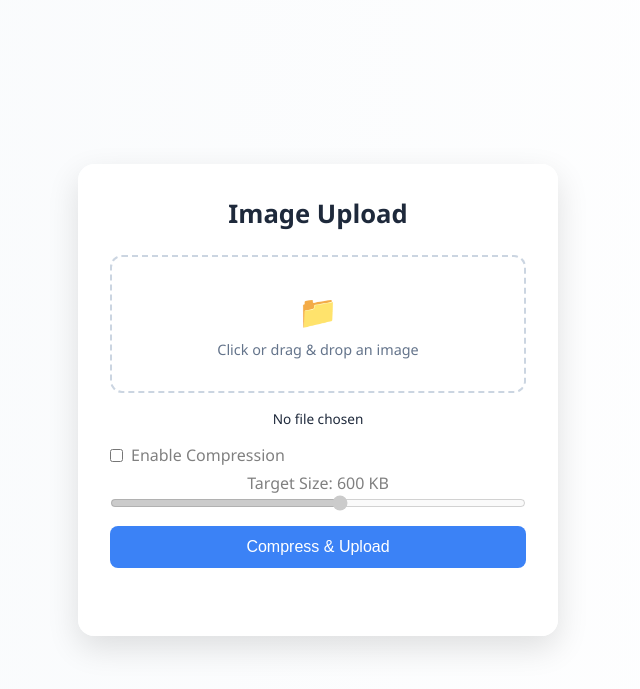
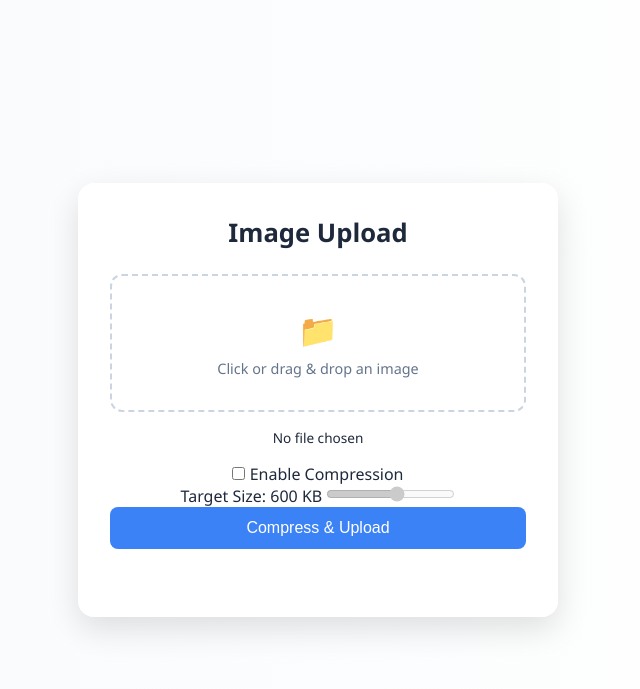
Before and after one commit to bgridtech/images-backend-render, a Flask app: page / in a window 1280 px wide. Shown: the top 689 px of the page, without its empty margins (322-962 px from the left). Run offline with Flask 2, Linux system fonts and the light colour scheme; some libraries are stand-ins or nearby versions.

Commit message:
Update index.html

```diff
--- a/templates/index.html
+++ b/templates/index.html
@@ -7,40 +7,6 @@
   <script src="https://cdn.jsdelivr.net/npm/browser-image-compression@2.0.1/dist/browser-image-compression.js"></script>
   <script src="https://cdn.jsdelivr.net/npm/socket.io-client@4.5.0/dist/socket.io.min.js"></script>
   <link rel="stylesheet" href="/static/style.css">
-  <style>
-    #compressionControls label,
-    #compressionSlider {
-      color: gray;
-      cursor: not-allowed;
-    }
-
-    #compressionControls.active label,
-    #compressionControls.active #compressionSlider {
-      color: #000;
-      cursor: pointer;
-    }
-
-    #compressionSlider {
-      width: 100%;
-      margin-bottom: 5px;
-    }
-
-    .compression-settings {
-      margin-bottom: 10px;
-    }
-
-    .compression-toggle {
-      display: flex;
-      align-items: center;
-      gap: 8px;
-      margin-bottom: 6px;
-      color: gray;
-    }
-
-    .compression-toggle input:checked + span {
-      color: #000;
-    }
-  </style>
 </head>
 <body>
   <div class="card">
```
